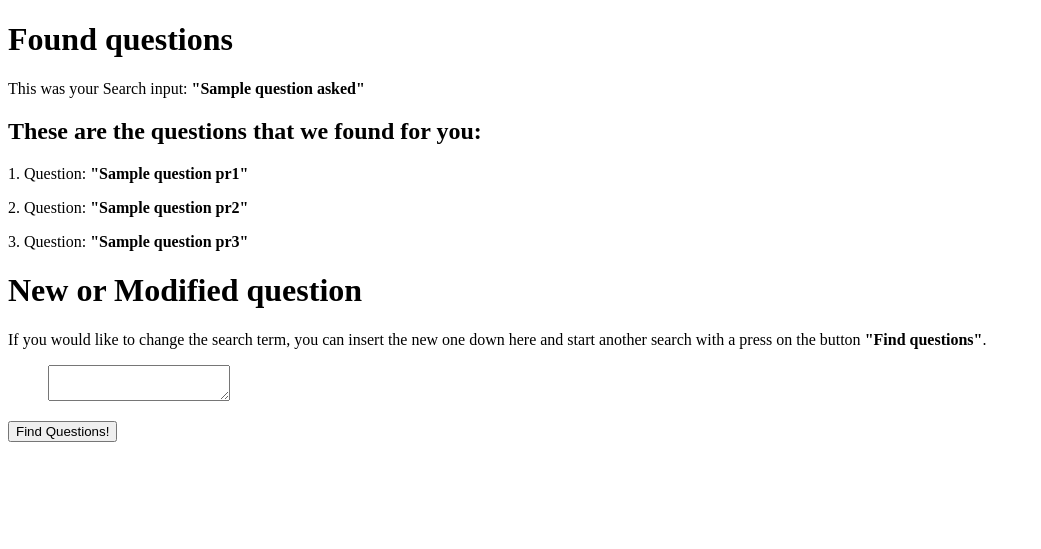
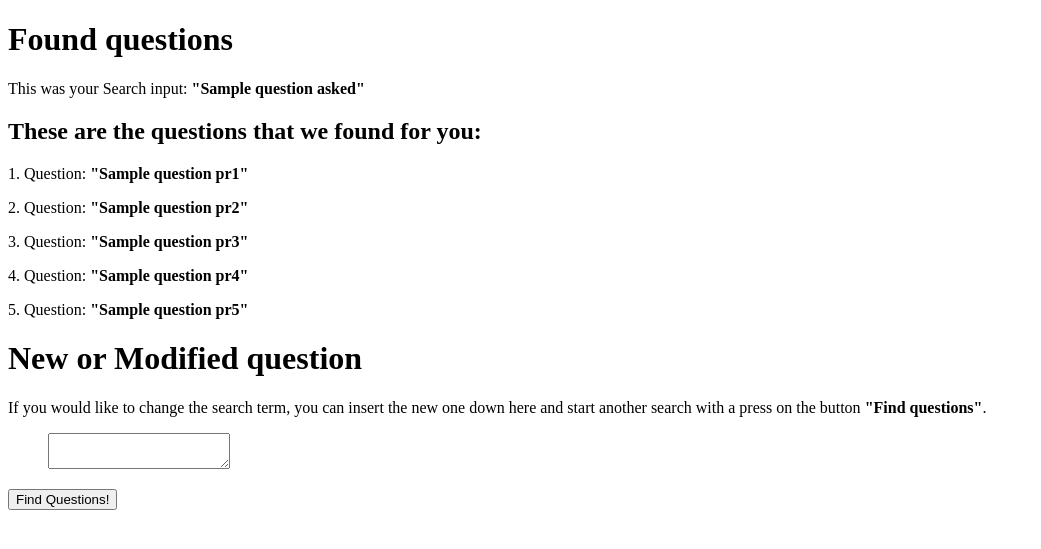
Before and after one commit to rxt30/Gruppe_G_Fragen, a Flask app: template ml_Frontend/templates/question_proposed.html in a window 1280 px wide. Shown: the top 549 px of the page, without its empty margins (0-1041 px from the left). Run offline with Flask 2, Linux system fonts and the light colour scheme; the template is opened without the code that fills it: values that come from a table or form of the project are taken from there, most other values are stand-ins (such as "Sample title", 1, 10 or a date in 2020); parts of the project's set-up code (start-up, migrations or seed data) failed here and were passed over; some libraries are stand-ins or nearby versions.

Commit message:
Added current notebook

```diff
--- a/ml_Frontend/app.py
+++ b/ml_Frontend/app.py
@@ -41,13 +41,17 @@ def hello():
         proposed_question1 = foundQuestions[0]
         proposed_question2 = foundQuestions[1]
         proposed_question3 = foundQuestions[2]
+        proposed_question4 = foundQuestions[3]
+        proposed_question5 = foundQuestions[4]
         return render_template(
             'question_proposed.html',
             form=form,
             question_asked=asked_question,
             question_pr1=proposed_question1,
             question_pr2=proposed_question2,
-            question_pr3=proposed_question3)
+            question_pr3=proposed_question3,
+            question_pr4=proposed_question4,
+            question_pr5=proposed_question5)
     return render_template('question_input.html', form=form)
 
 if __name__ == '__main__' :
--- a/ml_Frontend/templates/question_proposed.html
+++ b/ml_Frontend/templates/question_proposed.html
@@ -29,6 +29,14 @@
         3. Question:
         <b>"{{question_pr3}}"</b>
     </p>
+    <p>
+        4. Question:
+        <b>"{{question_pr4}}"</b>
+    </p>
+    <p>
+        5. Question:
+        <b>"{{question_pr5}}"</b>
+    </p>
 
     <!-- In the last section, the form from the initial page gets repeated, so that the user can make adjustments to his question-->
     <h1>New or Modified question</h1>
```
Also changed, not shown: 1 other file.
